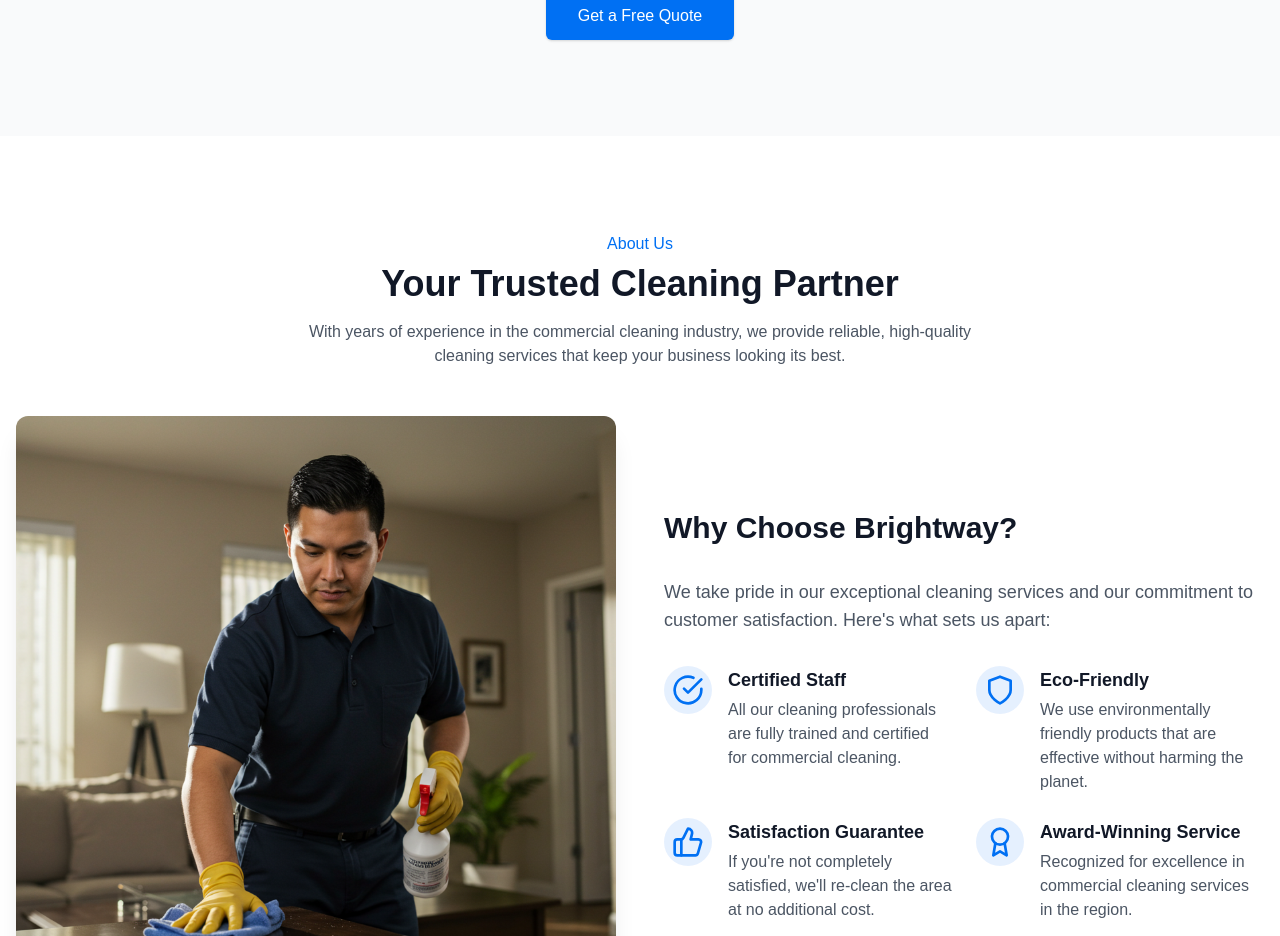
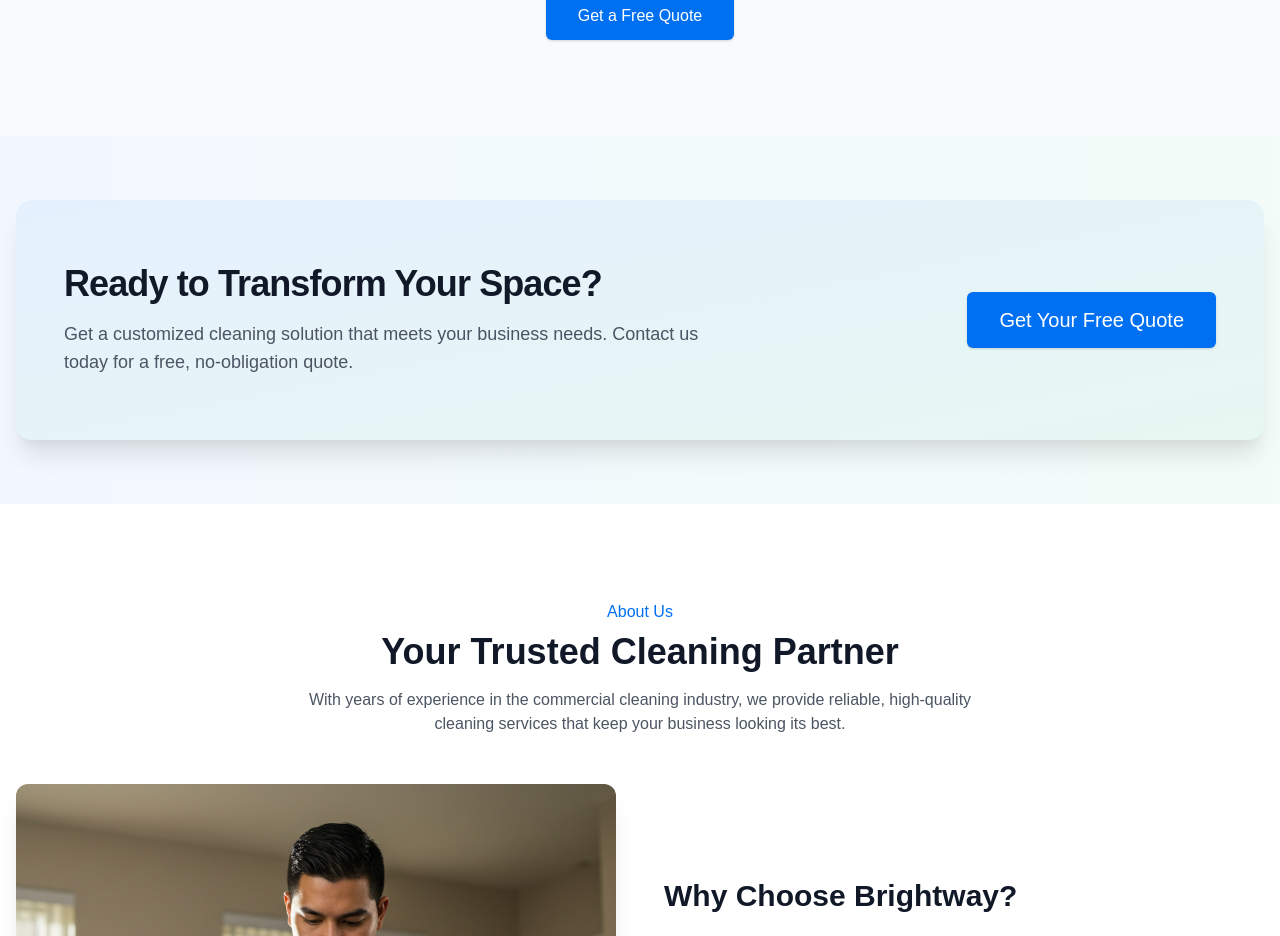
Before and after one commit to bennyortiz/brightway-website-code, a Next.js app: page / in a window 1280 px wide. Shown: the part 1960-2896 px from the top of the page. Built offline with nearby package versions, Linux system fonts and the light colour scheme.

Commit message:
Add CTA banner component between Services and About sections

```diff
--- /dev/null
+++ b/app/components/sections/CTABanner/index.tsx
@@ -0,0 +1,39 @@
+import React from 'react'
+import { PrimaryButton } from '../../ui/buttons'
+
+/**
+ * CTABanner Component
+ *
+ * A call-to-action banner that encourages users to take action.
+ * Features a compelling headline, description, and CTA button.
+ */
+const CTABanner = () => {
+  return (
+    <section className="w-full py-16 bg-gradient-to-r from-primary/5 to-secondary/5">
+      <div className="container mx-auto px-4">
+        <div className="relative rounded-2xl bg-white shadow-xl overflow-hidden">
+          <div className="absolute inset-0 bg-gradient-to-br from-primary/10 to-secondary/10" />
+
+          <div className="relative px-6 py-12 md:py-16 md:px-12 flex flex-col md:flex-row items-center justify-between gap-8">
+            <div className="flex-1 text-center md:text-left">
+              <h2 className="text-3xl md:text-4xl font-bold tracking-tight text-gray-900 mb-4">
+                Ready to Transform Your Space?
+              </h2>
+              <p className="text-lg text-gray-600 max-w-2xl">
+                Get a customized cleaning solution that meets your business needs. Contact us today for a free, no-obligation quote.
+              </p>
+            </div>
+
+            <div className="flex-shrink-0">
+              <PrimaryButton href="#contact" size="lg">
+                Get Your Free Quote
+              </PrimaryButton>
+            </div>
+          </div>
+        </div>
+      </div>
+    </section>
+  )
+}
+
+export default CTABanner
--- a/app/page.tsx
+++ b/app/page.tsx
@@ -19,6 +19,7 @@ import Contact from './components/sections/Contact'
 import MainLayout from './components/layout/MainLayout'
 import SEO from './components/shared/SEO'
 import { generatePageMetadata } from './utils/metadata'
+import CTABanner from './components/sections/CTABanner'
 
 /**
  * Page Metadata
@@ -49,6 +50,7 @@ export default function Home() {
       <SEO type="all" />
       <Hero />
       <Services />
+      <CTABanner />
       <About />
       <Testimonials />
       <FAQ />
```
